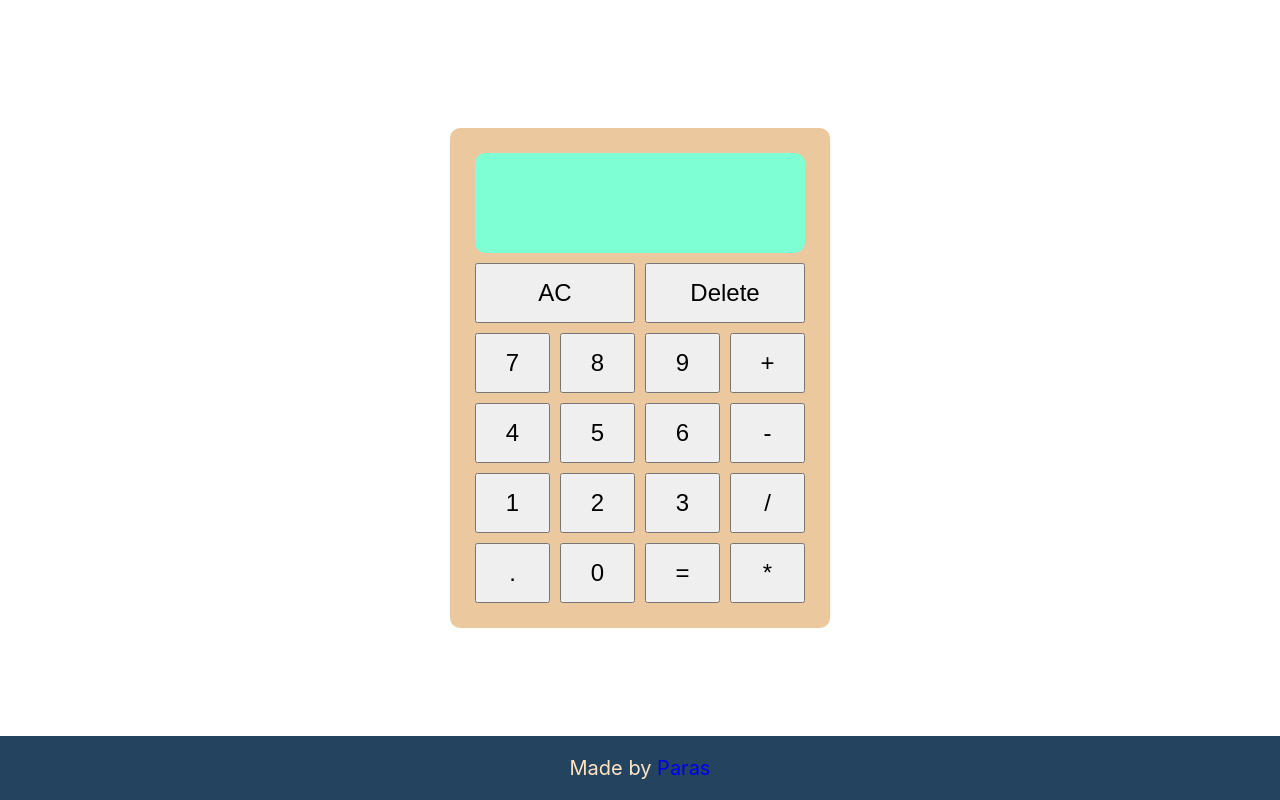
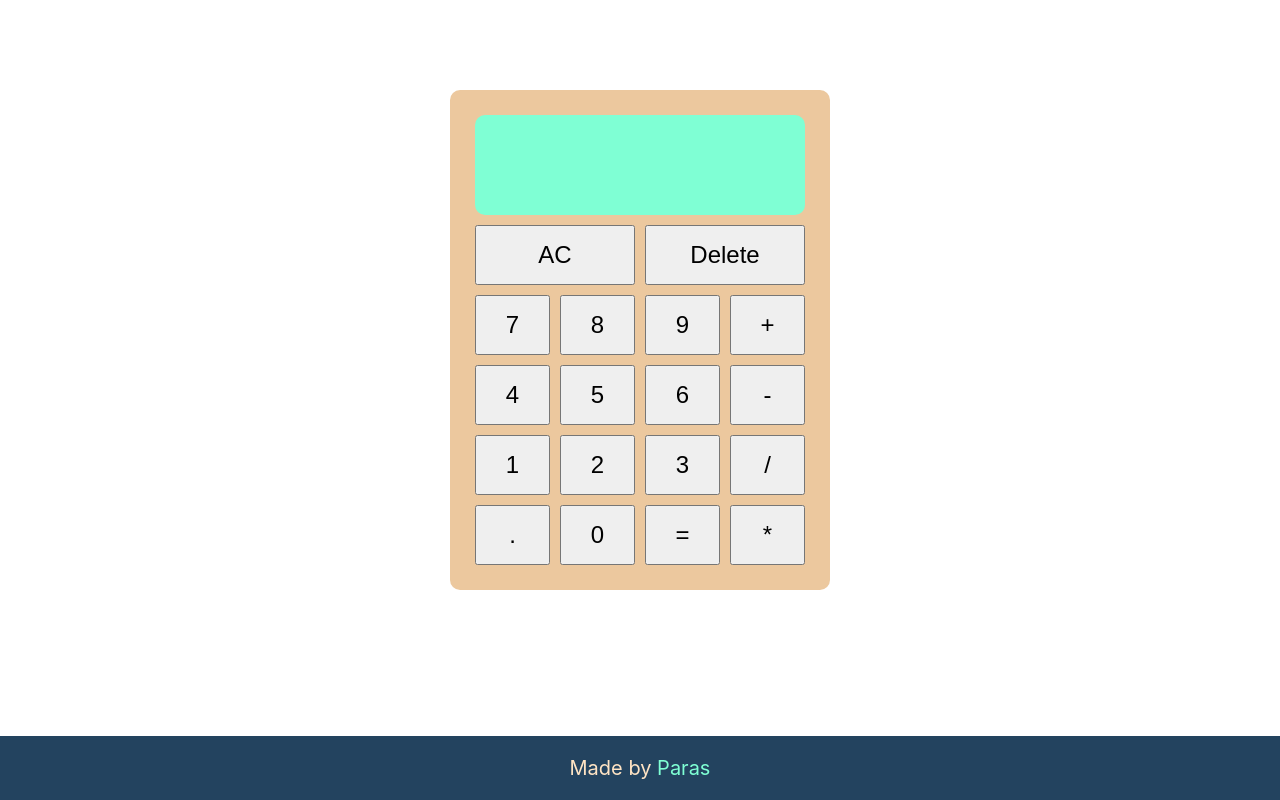
Before and after one commit to paraswastaken/Calculator, a plain HTML site: page index.html in a window 1280 px wide. Drawn offline with Linux system fonts and the light colour scheme.

Commit message:
Minor CSS changes

```diff
--- a/style.css
+++ b/style.css
@@ -13,7 +13,7 @@ body {
     display: flex;
     flex-direction: column;
     margin: auto;
-    margin-top: 10%;
+    margin-top: 7%;
     width: min-content;
     gap: 10px;
     background-color: rgb(236, 200, 158);
@@ -85,4 +85,5 @@ button {
 
 a {
     text-decoration: none;
+    color: aquamarine;
 }
```
